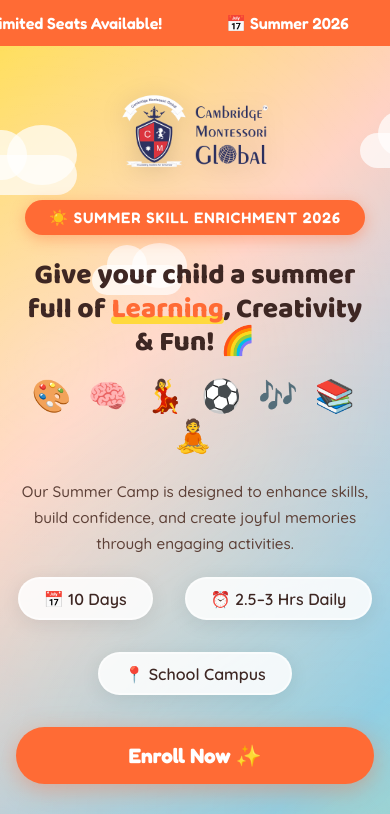
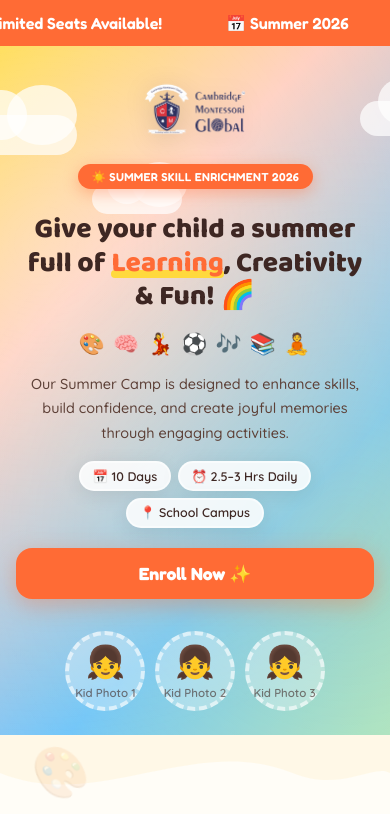
Before and after one commit to sud02/cambridge-montessori-global-school, a React (Create React App) app: page / in a window 390 px wide. Shown: the top 814 px of the page. Built offline with nearby package versions, Linux system fonts and the light colour scheme.

Commit message:
fix: mobile pills compact + enroll button full-width on mobile

```diff
--- a/src/components/Hero.jsx
+++ b/src/components/Hero.jsx
@@ -210,10 +210,10 @@
   },
   pillsRow: {
     display: 'flex',
-    gap: '2rem',
+    gap: '0.75rem',
     justifyContent: 'center',
     flexWrap: 'wrap',
-    marginBottom: '2rem',
+    marginBottom: '1.5rem',
   },
   statPill: {
     background: 'rgba(255,255,255,0.85)',
--- a/src/styles/responsive.css
+++ b/src/styles/responsive.css
@@ -1,4 +1,4 @@
-/* ── Global mobile base ──────────────────────────────────────── */
+/* ── Global ───────────────────────────────────────────────────── */
 html { font-size: 16px; }
 
 /* ── Marquee ─────────────────────────────────────────────────── */
@@ -8,55 +8,40 @@
 }
 
 /* ── Hero ────────────────────────────────────────────────────── */
-.hero-section {
-  padding: 3rem 1.25rem 2rem !important;
+.hero-logo        { height: 90px; }
+.hero-emoji-row   { font-size: 2rem; letter-spacing: 0.25rem; }
+.hero-images-row  { gap: 1.5rem; }
+.hero-img-placeholder { width: 140px; height: 140px; }
+
+/* Pills row — override inline gap */
+.hero-pills-row {
+  gap: 0.75rem !important;
+  flex-wrap: wrap !important;
+  justify-content: center !important;
+  margin-bottom: 1.5rem !important;
 }
-.hero-logo {
-  height: 90px;
+
+/* Individual pill */
+.hero-stat-pill {
+  font-size: 0.95rem !important;
+  padding: 0.5rem 1.1rem !important;
+  border-radius: 50px !important;
+  white-space: nowrap;
 }
-.hero-badge {
-  font-size: 0.95rem;
-  letter-spacing: 1px;
-  padding: 0.5rem 1.5rem;
-}
-.hero-title {
-  font-size: clamp(1.75rem, 6vw, 4.5rem);
-  line-height: 1.2;
-}
-.hero-emoji-row {
-  font-size: 2rem;
-  letter-spacing: 0.25rem;
-}
-.hero-subtitle {
-  font-size: clamp(0.95rem, 2.5vw, 1.3rem);
-}
-.hero-pills-row {
-  gap: 2rem;
-  flex-wrap: wrap;
-}
-.hero-stat-pill {
-  font-size: 1rem;
-  padding: 0.6rem 1.5rem;
-}
+
+/* CTA button */
 .hero-cta-btn {
-  font-size: 1.3rem;
-  padding: 1rem 2.5rem;
-}
-.hero-images-row {
-  gap: 1.5rem;
-}
-.hero-img-placeholder {
-  width: 140px;
-  height: 140px;
+  font-size: 1.3rem !important;
+  padding: 1rem 2.5rem !important;
+  border-radius: 60px !important;
+  display: inline-block !important;
+  width: auto !important;
 }
 
 /* ── Section shared ──────────────────────────────────────────── */
-.section-tag {
-  font-size: 0.85rem;
-}
-.section-title {
-  font-size: clamp(1.5rem, 4vw, 2.8rem);
-}
+.section-tag   { font-size: 0.85rem; }
+.section-title { font-size: clamp(1.5rem, 4vw, 2.8rem); }
+
 .programs-section,
 .why-section,
 .gallery-section,
@@ -66,56 +51,27 @@
 }
 
 /* ── Program cards ───────────────────────────────────────────── */
-.program-card {
-  padding: 2rem;
-}
-.program-emoji {
-  font-size: 3.5rem;
-}
-.program-name {
-  font-size: 1.2rem;
-}
-.program-desc {
-  font-size: 0.9rem;
-}
+.program-card  { padding: 2rem; }
+.program-emoji { font-size: 3.5rem; }
+.program-name  { font-size: 1.2rem; }
+.program-desc  { font-size: 0.9rem; }
 
 /* ── Why cards ───────────────────────────────────────────────── */
 .why-card-title { font-size: 1.1rem; }
 .why-card-desc  { font-size: 0.9rem; }
 
 /* ── Form ────────────────────────────────────────────────────── */
-.form-container {
-  padding: 3rem;
-  border-radius: 32px;
-}
-.form-title {
-  font-size: 2rem;
-}
-.form-subtitle {
-  font-size: 1rem;
-}
-.form-label {
-  font-size: 1rem;
-}
-.form-input {
-  font-size: 1rem;
-  padding: 0.9rem 1.2rem;
-}
-.checkbox-grid {
-  grid-template-columns: repeat(auto-fill, minmax(240px, 1fr));
-}
-.sibling-grid {
-  grid-template-columns: 1fr 1fr;
-}
-.submit-btn {
-  font-size: 1.2rem;
-  padding: 1.1rem;
-}
+.form-container { padding: 3rem; border-radius: 32px; }
+.form-title     { font-size: 2rem; }
+.form-subtitle  { font-size: 1rem; }
+.form-label     { font-size: 1rem; }
+.form-input     { font-size: 1rem !important; padding: 0.9rem 1.2rem !important; }
+.checkbox-grid  { grid-template-columns: repeat(auto-fill, minmax(240px, 1fr)); }
+.sibling-grid   { grid-template-columns: 1fr 1fr; }
+.submit-btn     { font-size: 1.2rem !important; padding: 1.1rem !important; }
 
 /* ── Footer ──────────────────────────────────────────────────── */
-.footer-logo {
-  height: 64px;
-}
+.footer-logo { height: 64px; }
 .footer-main { font-size: 0.95rem; }
 .footer-sub  { font-size: 0.85rem; }
 .footer-copy { font-size: 0.78rem; }
@@ -125,16 +81,8 @@
    TABLET  ≤ 900px
 ════════════════════════════════════════════════════════════════ */
 @media (max-width: 900px) {
-  .hero-title {
-    font-size: clamp(1.6rem, 5.5vw, 3rem);
-  }
-  .hero-images-row {
-    gap: 1rem;
-  }
-  .hero-img-placeholder {
-    width: 110px;
-    height: 110px;
-  }
+  .hero-images-row      { gap: 1rem !important; }
+  .hero-img-placeholder { width: 110px !important; height: 110px !important; }
 }
 
 /* ════════════════════════════════════════════════════════════════
@@ -142,74 +90,69 @@
 ════════════════════════════════════════════════════════════════ */
 @media (max-width: 600px) {
   /* Marquee */
-  .marquee-item {
-    font-size: 0.88rem;
-    padding: 0 1.2rem;
-  }
+  .marquee-item { font-size: 0.85rem; padding: 0 1rem; }
 
   /* Hero */
   .hero-section {
-    padding: 2.5rem 1rem 1.5rem !important;
+    padding: 2rem 1rem 1.5rem !important;
     min-height: auto !important;
   }
-  .hero-logo {
-    height: 68px;
+  .hero-logo { height: 62px !important; }
+
+  .hero-badge {
+    font-size: 0.72rem !important;
+    letter-spacing: 0.3px !important;
+    padding: 0.35rem 0.85rem !important;
   }
-  .hero-badge {
-    font-size: 0.75rem;
-    letter-spacing: 0.5px;
-    padding: 0.4rem 1rem;
+
+  .hero-emoji-row {
+    font-size: 1.3rem !important;
+    letter-spacing: 0.08rem !important;
+    margin-bottom: 1rem !important;
   }
-  .hero-title {
-    font-size: clamp(1.5rem, 7vw, 2.2rem);
-    line-height: 1.25;
+
+  .hero-subtitle {
+    font-size: 0.9rem !important;
+    margin-bottom: 1rem !important;
   }
-  .hero-emoji-row {
-    font-size: 1.4rem;
-    letter-spacing: 0.1rem;
-  }
-  .hero-subtitle {
-    font-size: 0.95rem;
+
+  /* Pills — compact row, all 3 visible */
+  .hero-pills-row {
+    gap: 0.4rem !important;
     margin-bottom: 1.25rem !important;
   }
-  .hero-pills-row {
-    gap: 0.5rem;
+  .hero-stat-pill {
+    font-size: 0.78rem !important;
+    padding: 0.35rem 0.75rem !important;
+    gap: 0.3rem !important;
   }
-  .hero-stat-pill {
-    font-size: 0.82rem;
-    padding: 0.45rem 0.9rem;
+
+  /* CTA — full width, bold tap target */
+  .hero-cta-btn {
+    display: block !important;
+    width: 100% !important;
+    font-size: 1.1rem !important;
+    padding: 0.95rem 1rem !important;
+    border-radius: 16px !important;
+    text-align: center !important;
+    box-sizing: border-box !important;
   }
-  .hero-cta-btn {
-    font-size: 1.1rem;
-    padding: 0.85rem 2rem;
-    width: 100%;
-    display: block;
-  }
-  .hero-images-row {
-    gap: 0.75rem;
-  }
-  .hero-img-placeholder {
-    width: 85px;
-    height: 85px;
-  }
+
+  .hero-images-row      { gap: 0.6rem !important; }
+  .hero-img-placeholder { width: 80px !important; height: 80px !important; }
 
   /* Sections */
   .programs-section,
   .why-section,
   .gallery-section,
-  .info-section {
-    padding: 2.5rem 1rem;
-  }
-  .form-section {
-    padding: 2rem 0.75rem 3rem;
-  }
-  .section-tag  { font-size: 0.78rem; }
-  .section-title { font-size: clamp(1.35rem, 5vw, 2rem); }
+  .info-section { padding: 2.5rem 1rem; }
+  .form-section { padding: 2rem 0.75rem 3rem; }
+
+  .section-tag   { font-size: 0.75rem; }
+  .section-title { font-size: clamp(1.3rem, 5vw, 1.9rem); }
 
   /* Program cards */
-  .program-card {
-    padding: 1.25rem;
-  }
+  .program-card  { padding: 1.25rem; }
   .program-emoji { font-size: 2.8rem; }
   .program-name  { font-size: 1.05rem; }
   .program-desc  { font-size: 0.85rem; }
@@ -219,40 +162,28 @@
   .why-card-desc  { font-size: 0.85rem; }
 
   /* Form */
-  .form-container {
-    padding: 1.5rem 1rem;
-    border-radius: 20px;
-  }
-  .form-title    { font-size: 1.5rem; }
-  .form-subtitle { font-size: 0.9rem; }
-  .form-label    { font-size: 0.95rem; }
-  .form-input    { font-size: 0.95rem; padding: 0.8rem 1rem; }
-  .checkbox-grid {
-    grid-template-columns: 1fr;
-  }
-  .sibling-grid {
-    grid-template-columns: 1fr;
-  }
-  .submit-btn {
-    font-size: 1.05rem;
-    padding: 0.95rem;
-  }
+  .form-container { padding: 1.5rem 1rem !important; border-radius: 20px !important; }
+  .form-title     { font-size: 1.4rem !important; }
+  .form-subtitle  { font-size: 0.88rem !important; }
+  .form-label     { font-size: 0.92rem !important; }
+  .form-input     { font-size: 0.95rem !important; padding: 0.75rem 0.9rem !important; }
+  .checkbox-grid  { grid-template-columns: 1fr !important; }
+  .sibling-grid   { grid-template-columns: 1fr !important; }
+  .submit-btn     { font-size: 1.05rem !important; padding: 0.9rem !important; }
 
   /* Footer */
-  .footer-logo { height: 50px; }
-  .footer-main { font-size: 0.88rem; }
-  .footer-sub  { font-size: 0.78rem; }
+  .footer-logo { height: 48px !important; }
+  .footer-main { font-size: 0.85rem; }
+  .footer-sub  { font-size: 0.75rem; }
 }
 
 /* ════════════════════════════════════════════════════════════════
    TINY  ≤ 380px
 ════════════════════════════════════════════════════════════════ */
 @media (max-width: 380px) {
-  .hero-title { font-size: 1.4rem; }
-  .hero-emoji-row { font-size: 1.2rem; }
-  .hero-img-placeholder {
-    width: 70px;
-    height: 70px;
-  }
-  .form-container { padding: 1.25rem 0.75rem; }
+  .hero-logo            { height: 52px !important; }
+  .hero-emoji-row       { font-size: 1.1rem !important; }
+  .hero-stat-pill       { font-size: 0.72rem !important; padding: 0.3rem 0.6rem !important; }
+  .hero-img-placeholder { width: 65px !important; height: 65px !important; }
+  .form-container       { padding: 1.1rem 0.75rem !important; }
 }
```
